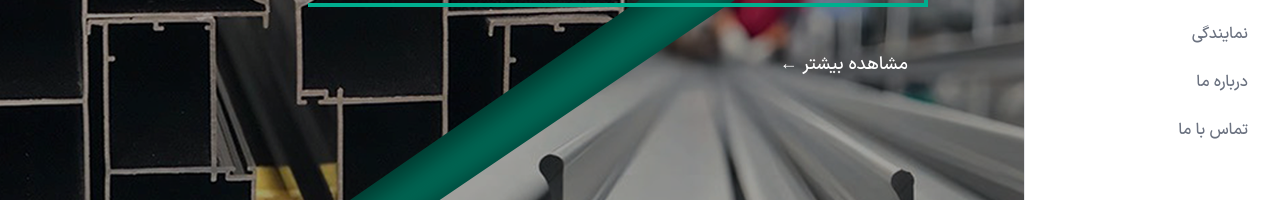
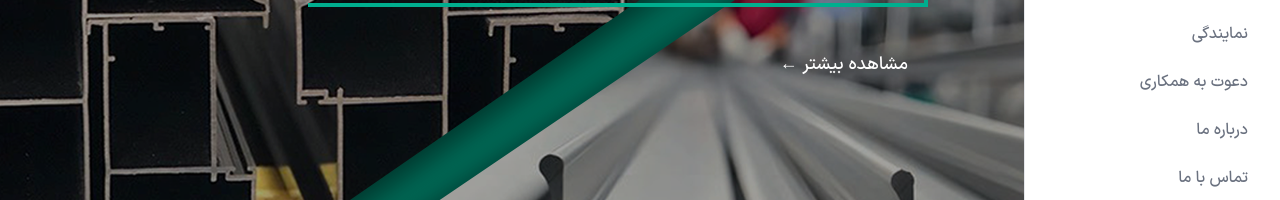
Before and after one commit to zahra-hsb/hanz-, a Next.js app: page / in a window 1280 px wide. Shown: the part 303-503 px from the top of the page. Built offline with nearby package versions, Linux system fonts and the light colour scheme.

Commit message:
assist menu item added

```diff
--- a/src/components/layout/Header/index.jsx
+++ b/src/components/layout/Header/index.jsx
@@ -56,6 +56,8 @@ const Header = ({ setSidebarShow, router }) => {
             setPageName('تماس با ما');
         } else if (router.pathname === '/agency') {
             setPageName('نمایندگی')
+        } else if (router.pathname === '/assist') {
+            setPageName('دعوت به همکاری')
         } else {
             setPageName('404')
         }
--- a/src/components/layout/Sidebar/utils-sidebar/Menu.jsx
+++ b/src/components/layout/Sidebar/utils-sidebar/Menu.jsx
@@ -9,6 +9,7 @@ const Menu = ({ selectedTab, handleTabClick, setSidebarShow, toggleOverflow }) =
         { tab: 'products', label: 'معرفی محصول' },
         { tab: 'imageGallery', label: 'گالری تصاویر' },
         { tab: 'agency', label: 'نمایندگی' },
+        { tab: 'assist', label: 'دعوت به همکاری' },
         { tab: 'about', label: 'درباره ما' },
         { tab: 'contactUs', label: 'تماس با ما' },
     ]
@@ -38,7 +39,7 @@ const Menu = ({ selectedTab, handleTabClick, setSidebarShow, toggleOverflow }) =
                     {item.tab === 'products' && (
                         <ul
                             id="dropdown-example"
-                            className={`${showChildMenu ? 'transition ease-in-out duration-300 transform translate-y-0' : 'hidden transition duration-300 transform translate-y-[-100%]' } py-2 space-y-2 bg-[#e5e7eb] rounded-lg`}
+                            className={`${showChildMenu ? 'transition ease-in-out duration-300 transform translate-y-0' : 'hidden transition duration-300 transform translate-y-[-100%]'} py-2 space-y-2 bg-[#e5e7eb] rounded-lg`}
                         >
                             <li>
                                 <Link href="/products/building" className={`text-gray-500 flex items-center p-2 pr-8 rounded-lg hover:bg-gray-100 group hover:text-green`}>ساختمانی</Link>
@@ -71,7 +72,7 @@ export const ArowDown = ({ showChildMenu, setShowChildMenu }) => {
             onClick={(event) => {
                 event.stopPropagation()
                 setShowChildMenu(s => !s)
-                }}
+            }}
         >
             <svg
                 className={`w-3 h-3 text-gray-500 transition ease-in-out duration-300 transform ${showChildMenu ? 'rotate-180' : ''}`}
--- a/src/components/layout/Sidebar/utils-sidebar/SidebarComponents.jsx
+++ b/src/components/layout/Sidebar/utils-sidebar/SidebarComponents.jsx
@@ -24,6 +24,10 @@ const SidebarComponents = ({ setSidebarShow, router }) => {
             setSelectedTab('about');
         } else if (router.pathname === '/contactUs') {
             setSelectedTab('contactUs');
+        } else if (router.pathname === '/agency') {
+            setSelectedTab('agency');
+        } else if (router.pathname === '/assist') {
+            setSelectedTab('assist');
         }
     }, [router.pathname]);
 
```
